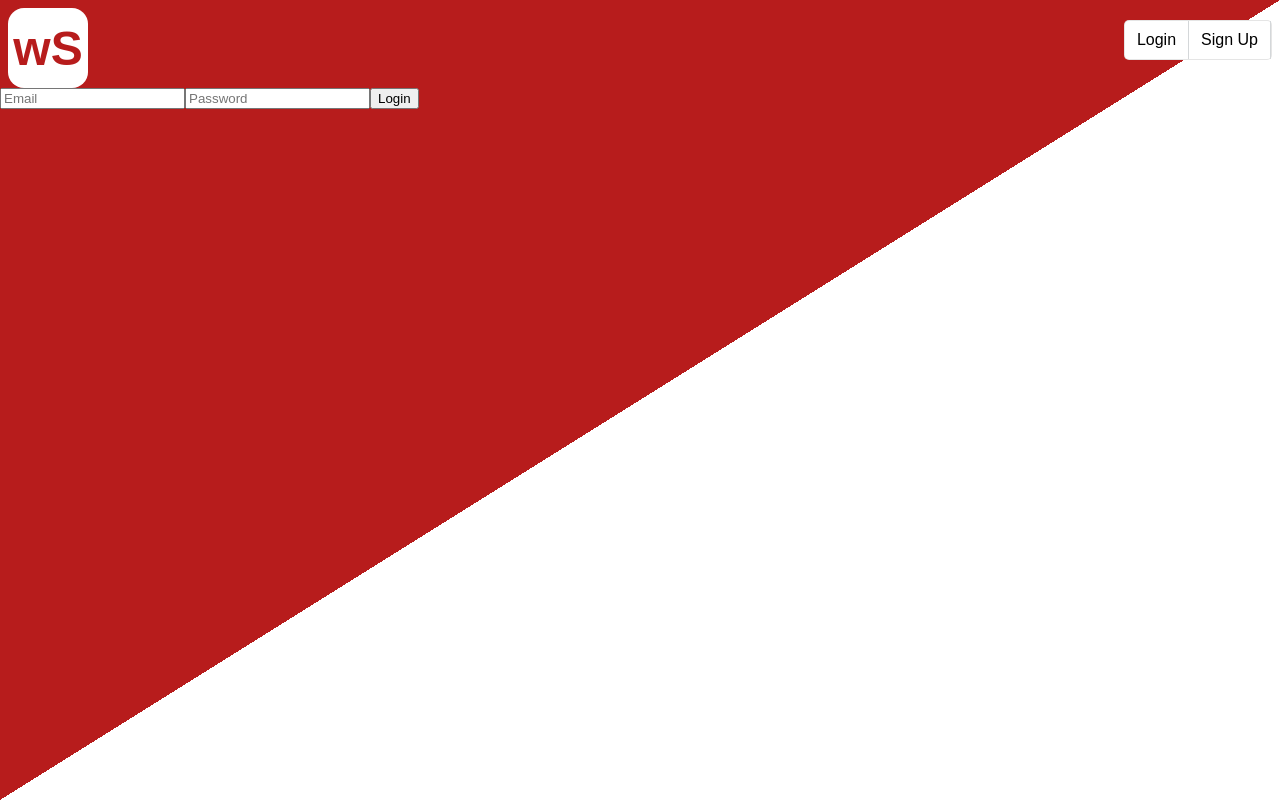
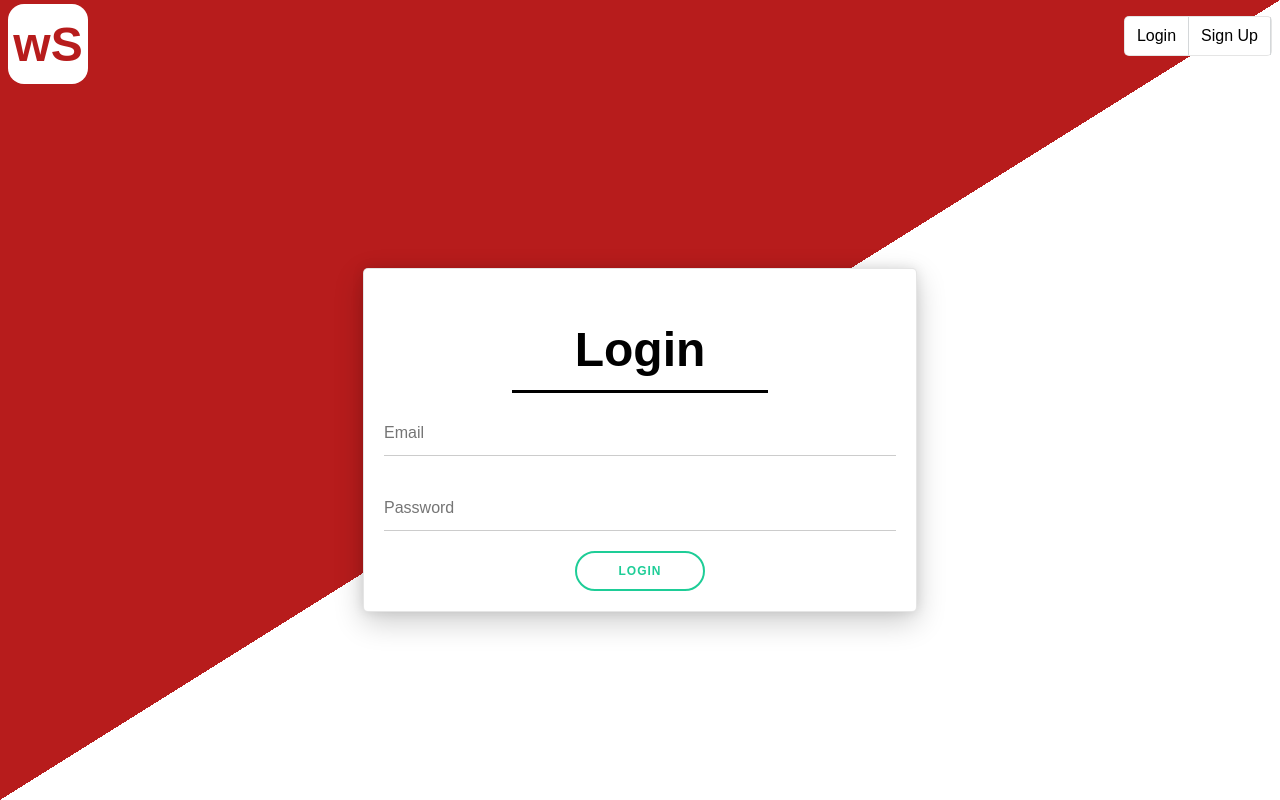
Before and after one commit to jchamberlain909/working-set-client, a React app: page /login in a window 1280 px wide. Built offline with nearby package versions, Linux system fonts and the light colour scheme.

Commit message:
authform styles

```diff
--- a/public/index.html
+++ b/public/index.html
@@ -10,6 +10,7 @@
     -->
     <link rel="manifest" href="%PUBLIC_URL%/manifest.json">
     <link rel="shortcut icon" href="%PUBLIC_URL%/favicon.ico">
+    <link rel="stylesheet" href="https://use.fontawesome.com/releases/v5.3.1/css/all.css" integrity="sha384-mzrmE5qonljUremFsqc01SB46JvROS7bZs3IO2EmfFsd15uHvIt+Y8vEf7N7fWAU" crossorigin="anonymous">
 
     <!--
       Notice the use of %PUBLIC_URL% in the tags above.
--- a/src/components/NavLink.js
+++ b/src/components/NavLink.js
@@ -1,12 +1,11 @@
 import React from 'react';
-import { withRouter } from "react-router-dom";
 import './styles/NavLink.css'
 
-const NavLink = ({text, history, path, clickHandler}) => {
+const NavLink = ({text, path, logout, clickHandler}) => {
     return (
-        <li className="nav-link" onClick={clickHandler?clickHandler:()=>history.push(path)}>
+        <li className="nav-link" onClick={logout?logout:()=>clickHandler(path)}>
             <a className="nav-link-text">{text}</a>
         </li>);
 }
 
-export default withRouter(NavLink);
+export default (NavLink);
--- a/src/components/Navbar.js
+++ b/src/components/Navbar.js
@@ -14,6 +14,11 @@ class Navbar extends Component {
         this.props.logoutCurrentUser()
         this.props.history.push('/')
     }
+    goToLink = (path) => {
+        if (path!==this.props.location.pathname) {
+            this.props.history.push(path)
+        }
+    }
 
     render(){
         const {loggedIn, currentUser} = this.props
@@ -22,14 +27,14 @@ class Navbar extends Component {
                 <NavLogo />
                 {loggedIn ? (
                 <NavList>
-                    <NavLink text='Projects' path="/projects"/>
-                    <NavLink text='Logout' clickHandler={this.logoutUser} />
-                    <NavLink text={currentUser.name} path="/me"/>
+                    <NavLink text='Projects' path="/projects" clickHandler={this.goToLink}/>
+                    <NavLink text='Logout' logout={this.logoutUser} />
+                    <NavLink text={currentUser.name} path="/me" clickHandler={this.goToLink}/>
                 </NavList>
                 ):(
                     <NavList>
-                        <NavLink text='Login' path='/login'/>
-                        <NavLink text='Sign Up' path='/signup'/>
+                        <NavLink text='Login' path='/login' clickHandler={this.goToLink}/>
+                        <NavLink text='Sign Up' path='/signup' clickHandler={this.goToLink}/>
                     </NavList>
                 )}
             </div> );
--- a/src/components/styles/Navbar.css
+++ b/src/components/styles/Navbar.css
@@ -4,4 +4,5 @@
     justify-content: space-between;
     flex-direction: row;
     align-items: center;
+    height: 10%;
 }
--- a/src/containers/authform/Authform.css
+++ b/src/containers/authform/Authform.css
@@ -1,3 +1,110 @@
 .authform{
+    display: flex;
+    flex-direction: column;
+    justify-content: center;
+    align-items: center;
+    background: #ffffff;
+    border-radius: 5px;
+    border: 1px solid rgba(23,24,26,0.11);
+    box-shadow: 0 0 12px 0 rgba(0,0,0,0.1), 0 10px 30px 0 rgba(0,0,0,0.2);
+    padding: 20px;
+    width: 40%;
+}
 
+.authform h1 {
+    font-size: 3em;
+    margin-bottom: 5px;
 }
+
+.authform hr {
+    width: 50%;
+    height: 3px;
+    border: 0;
+    background: black;
+}
+
+.authform input {
+    background: transparent;
+    border: none;
+    border-bottom: 1px solid rgb(204, 204, 204);
+    color: rgb(204, 204, 204);
+    font-size: 16px;
+    margin-left: 0;
+    margin-right: 0;
+    margin-top: 10px;
+    margin-bottom: 20px;
+    padding-top: 13px;
+    padding-bottom: 13px;
+    padding-left: 0;
+    padding-right: 0;
+    width: 100%;
+}
+
+.authform button {
+    outline: none;
+    height: 40px;
+    text-align: center;
+    width: 130px;
+    border-radius: 40px;
+    background: #fff;
+    border: 2px solid #1ECD97;
+    color: #1ECD97;
+    letter-spacing: 1px;
+    text-shadow: 0;
+    font-size: 12px;
+    font-weight: bold;
+    cursor: pointer;
+    transition: all 0.25s ease;
+}
+
+.authform button.login:after {
+    content: "LOGIN"
+}
+
+.authform button.signup:after {
+    content: "SIGN UP"
+}
+
+
+.authform button:hover {
+    color: white;
+    background: #1ECD97;
+}
+
+.loading {
+    width: 40px;
+    border-color: #bbbbbb;
+    border-width: 3px;
+    font-size: 0;
+    border-left-color: #1ECD97;
+    animation: rotating 2s 0.25s linear infinite;
+}
+
+.loading:after {
+    content: "";
+}
+
+.loading:hover {
+    color: #1ECD97;
+    background: white;
+}
+
+.done {
+    font-size: 13px;
+    color: white;
+    background: #1ECD97;
+}
+
+.done:after {
+    font-family: "Font Awesome 5 Free";
+    content: "\f00c";
+  }
+
+@keyframes rotating {
+    from {
+      transform: rotate(0deg);
+    }
+    to {
+      transform: rotate(360deg);
+    }
+  }
--- a/src/containers/authform/Authform.js
+++ b/src/containers/authform/Authform.js
@@ -10,7 +10,8 @@ class AuthForm extends Component {
         email: '',
         password: '',
         passwordConfirmation: '',
-        loading: false
+        loading: false,
+        done: false
     }
 
     onChangeHandler = (e) => {
@@ -25,15 +26,17 @@ class AuthForm extends Component {
             loading: true
         })
         // TODO add password, passwordConfirmation verification
-        const {formType, authUser, history} = this.props
+        const {formType, authUser, history, location} = this.props
         const {name, email, password, passwordConfirmation } = this.state
         let payload = (formType ==='signup')?
             {name, email, password}:{email, password}
 
         authUser(formType, payload)
         .then(()=>{
-            history.goBack()
-            this.setState({loading:false})
+            this.setState({loading:false, done: true})
+            setTimeout(() => {
+                history.goBack()
+            }, 500);
         })
         .catch(()=>{
             console.log("failure")
@@ -43,9 +46,23 @@ class AuthForm extends Component {
 
     render() {
         const {formType} = this.props
-        const {loading} = this.state
+        const {loading, done} = this.state
+
+        let buttonStatus = ""
+
+        if (loading) {
+            buttonStatus= "loading"
+        }else if (done) {
+            buttonStatus= "done"
+        }else{
+            buttonStatus = formType
+        }
+
         return (
-            <form className={`authform`}>
+            <form className="authform">
+
+                <h1>{formType==='signup'?"Sign Up":"Login"}</h1>
+                <hr/>
                 {formType==='signup'&&<input type="text" value={this.state.name}
                                          label='Name'
                                          placeholder='Name'
@@ -64,7 +81,7 @@ class AuthForm extends Component {
                                          name="passwordConfirmation"
                                          value={this.state.passwordConfirmation}
                                          type='password'/>}
-                <button onClick={this.onSubmitHandler}>{formType==='signup'?"Signup":"Login"}</button>
+                <button className={buttonStatus} onClick={this.onSubmitHandler}></button>
             </form>
           );
     }
--- /dev/null
+++ b/src/containers/content/Content.css
@@ -0,0 +1,6 @@
+.content {
+    display: flex;
+    justify-content: center;
+    align-items: center;
+    height: 90%;
+}
--- a/src/containers/content/Content.js
+++ b/src/containers/content/Content.js
@@ -2,12 +2,14 @@ import React, { Component } from 'react';
 import { Switch, Route } from 'react-router'
 import Home from "../../components/Home";
 import AuthForm from '../authform/Authform'
+import './Content.css'
 
 
 class Content extends Component {
 
     render() {
         return (
+            <div className="content">
                 <Switch>
                     <Route exact path="/" component={Home}/>
                     <Route exact path="/signup" render={
@@ -15,6 +17,7 @@ class Content extends Component {
                     <Route exact path="/login" render={
                         (routerProps)=><AuthForm {...routerProps} formType="login"/>}/>
                 </Switch>
+            </div>
           );
     }
 }
```
Lines whose indentation alone changed are shown as unchanged.
